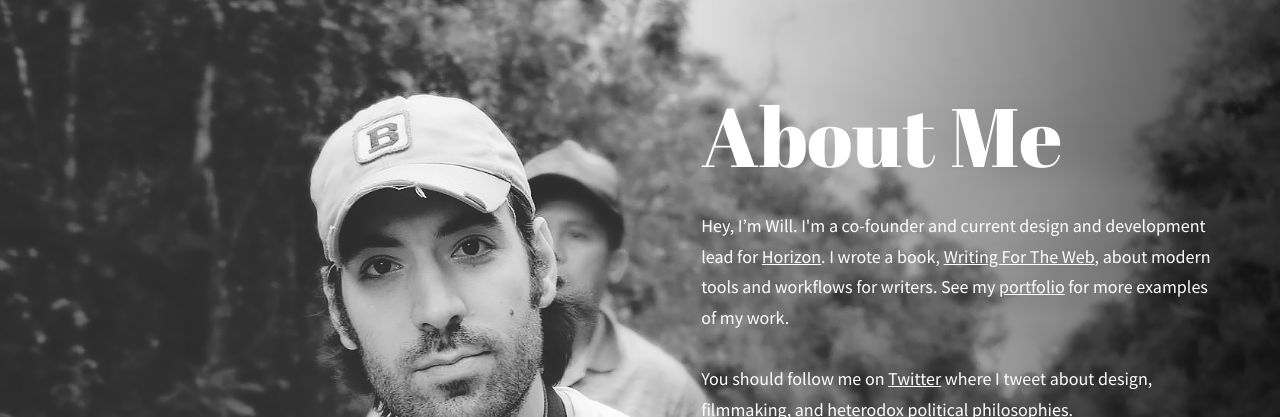
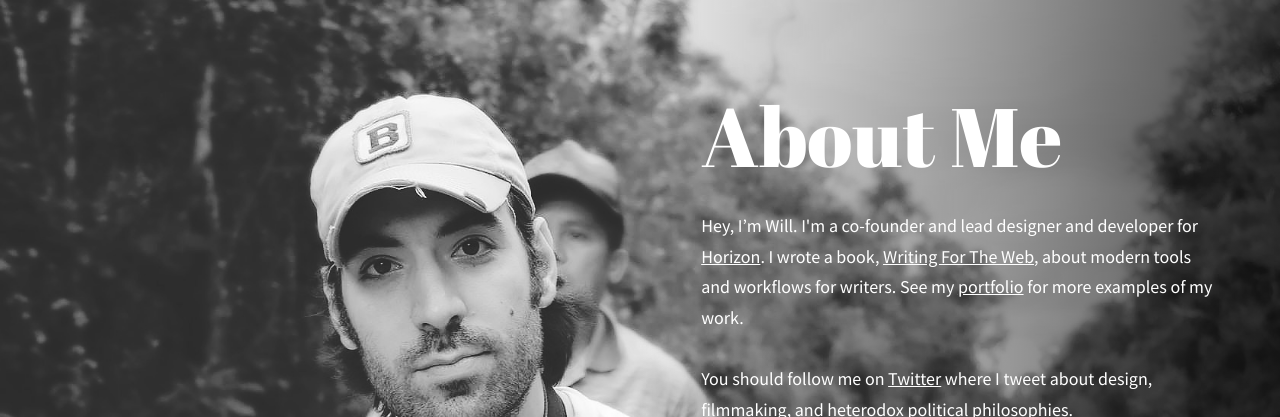
Before and after one commit to moyer/moyer.github.com, a Jekyll site: the page built from about/index.html, in a window 1280 px wide. Shown: the top 417 px of the page. Built offline with Jekyll 4.4.1, drawn with Linux system fonts in a browser that asks for light colours; Markdown is read by kramdown in place of the engine named in the settings.

Commit message:
Tweaks about page text

```diff
--- a/about/index.html
+++ b/about/index.html
@@ -9,7 +9,7 @@ date: 2013-01-31
 
 	<div class="about__body">
 		<h1>About Me</h1>
-		<p>Hey, I&#8217;m Will. I'm a co-founder and current design and development lead for <a href="http://www.horizonapp.co/">Horizon</a>. I wrote a book, <a href="http://www.amazon.com/Writing-For-The-Web-ebook/dp/B00ELAG856">Writing For The Web</a>, about modern tools and workflows for writers. See my <a href="/portfolio/">portfolio</a> for more examples of my work.
+		<p>Hey, I&#8217;m Will. I'm a co-founder and lead designer and developer for <a href="http://www.horizonapp.co/">Horizon</a>. I wrote a book, <a href="http://www.amazon.com/Writing-For-The-Web-ebook/dp/B00ELAG856">Writing For The Web</a>, about modern tools and workflows for writers. See my <a href="/portfolio/">portfolio</a> for more examples of my work.
 
 		<p>You should follow me on <a href='http://twitter.com/willmoyer'>Twitter</a> where I tweet about design, filmmaking, and heterodox political philosophies.</p>
 
```
